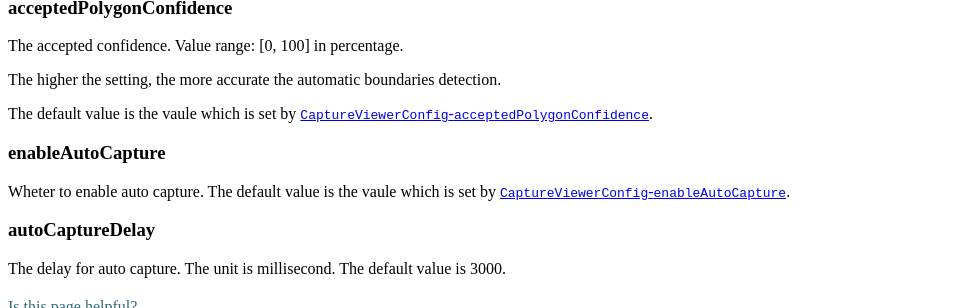
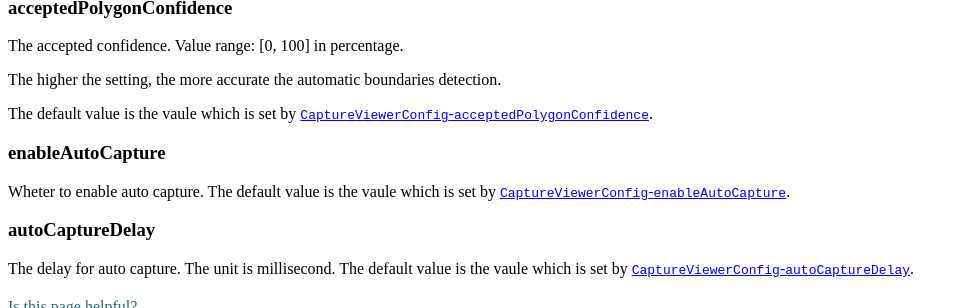
Before and after one commit to dynamsoft-docs/document-viewer-docs, a Jekyll site: the page built from api/interface/documentdetectconfig.md, in a window 1280 px wide and 900 px high, scrolled down 770 px, cut to the strip 0-308 px from the top of the window. Shown: the whole strip, without its empty margins (0-968 px from the left). Built offline with Jekyll 4.4.1, drawn with Linux system fonts in a browser that asks for light colours.

Commit message:
add autoCaptureDelay to capture and scrollToLatest to perspective

```diff
--- a/api/interface/documentdetectconfig.md
+++ b/api/interface/documentdetectconfig.md
@@ -38,4 +38,4 @@ Wheter to enable auto capture. The default value is the vaule which is set by [`
 
 ### autoCaptureDelay
 
-The delay for auto capture. The unit is millisecond. The default value is 3000.
+The delay for auto capture. The unit is millisecond. The default value is the vaule which is set by [`CaptureViewerConfig`-`autoCaptureDelay`]({{ site.api }}interface/captureviewerconfig.html#autocapturedelay).
```
Also changed, not shown: api/interface/captureviewerconfig.md (+7 -0 lines), api/interface/perspectiveviewerconfig.md (+7 -0 lines), api/namespace/ddv.md (+1 -1 lines).
